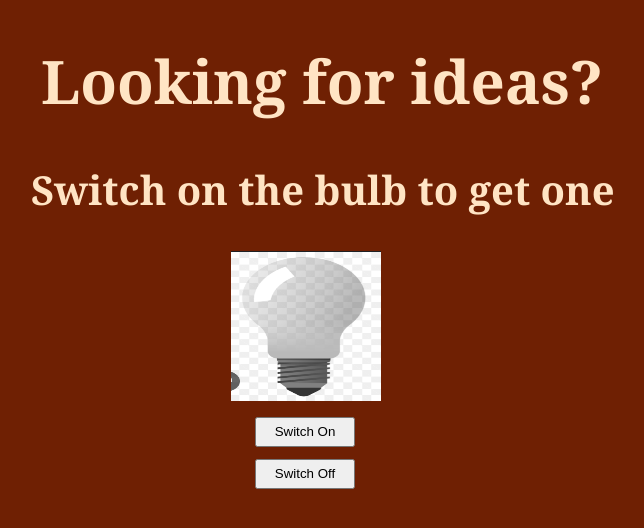
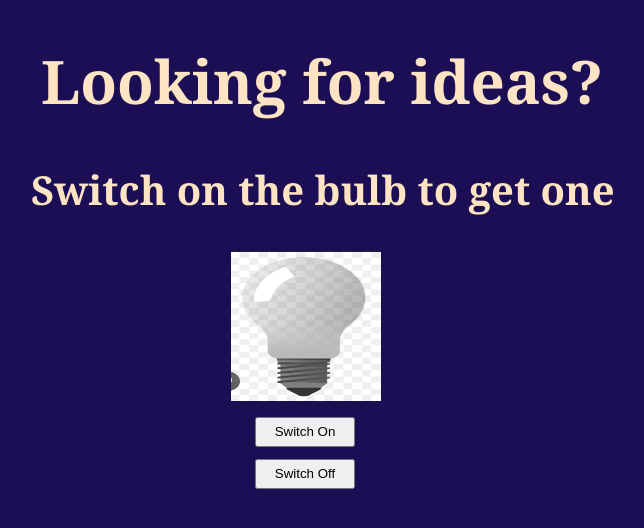
Before and after one commit to amenasultana0/timepass, a plain HTML site: page index.html in a window 1280 px wide. Shown: the whole page, without its empty margins (327-971 px from the left). Drawn offline with Linux system fonts and the light colour scheme.

Commit message:
design: changed bg colour

```diff
--- a/bulb.css
+++ b/bulb.css
@@ -1,5 +1,5 @@
 body{
-    background-color: rgb(111, 32, 3);
+    background-color: rgb(27, 14, 84);
 
 }
 
```
